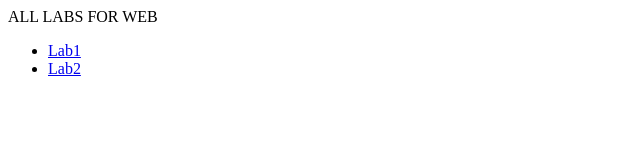
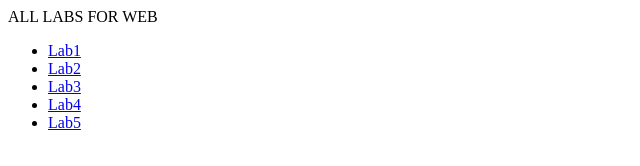
Before and after one commit to StepaTheOne/Web, a plain HTML site: page index.html in a window 1280 px wide. Shown: the whole page, without its empty margins (0-640 px from the left). Drawn offline with Linux system fonts and the light colour scheme.

Commit message:
New index for next labs
First three labs now must work on the site. Maybe.

```diff
--- a/index.html
+++ b/index.html
@@ -10,6 +10,9 @@
         <ul>
             <li><a href="LAB1\index.html">Lab1</a></li>
             <li><a href="LAB2\index.html">Lab2</a></li>
+            <li><a href="LAB3\index.html">Lab3</a></li>
+            <li><a href="LAB4\index.html">Lab4</a></li>
+            <li><a href="LAB5\index.html">Lab5</a></li>
         </ul>
     </body>
 </html>
```
